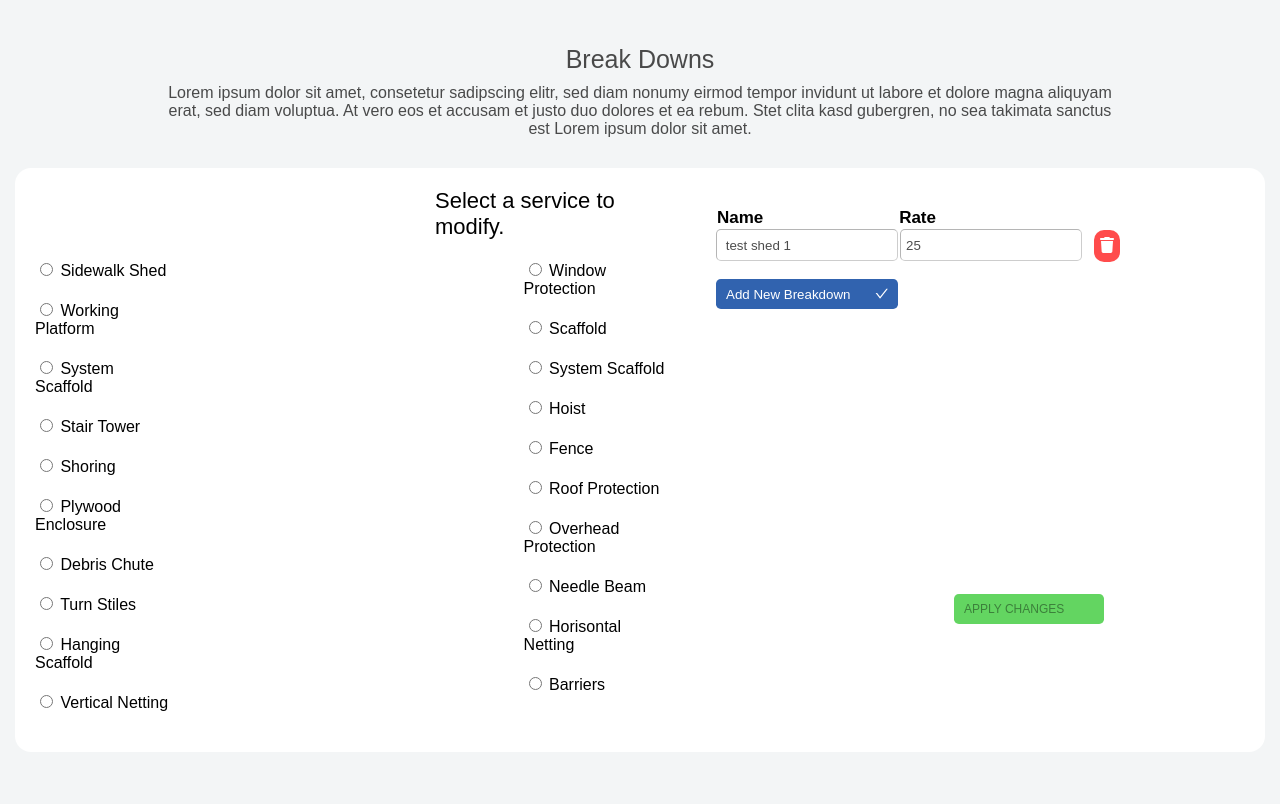
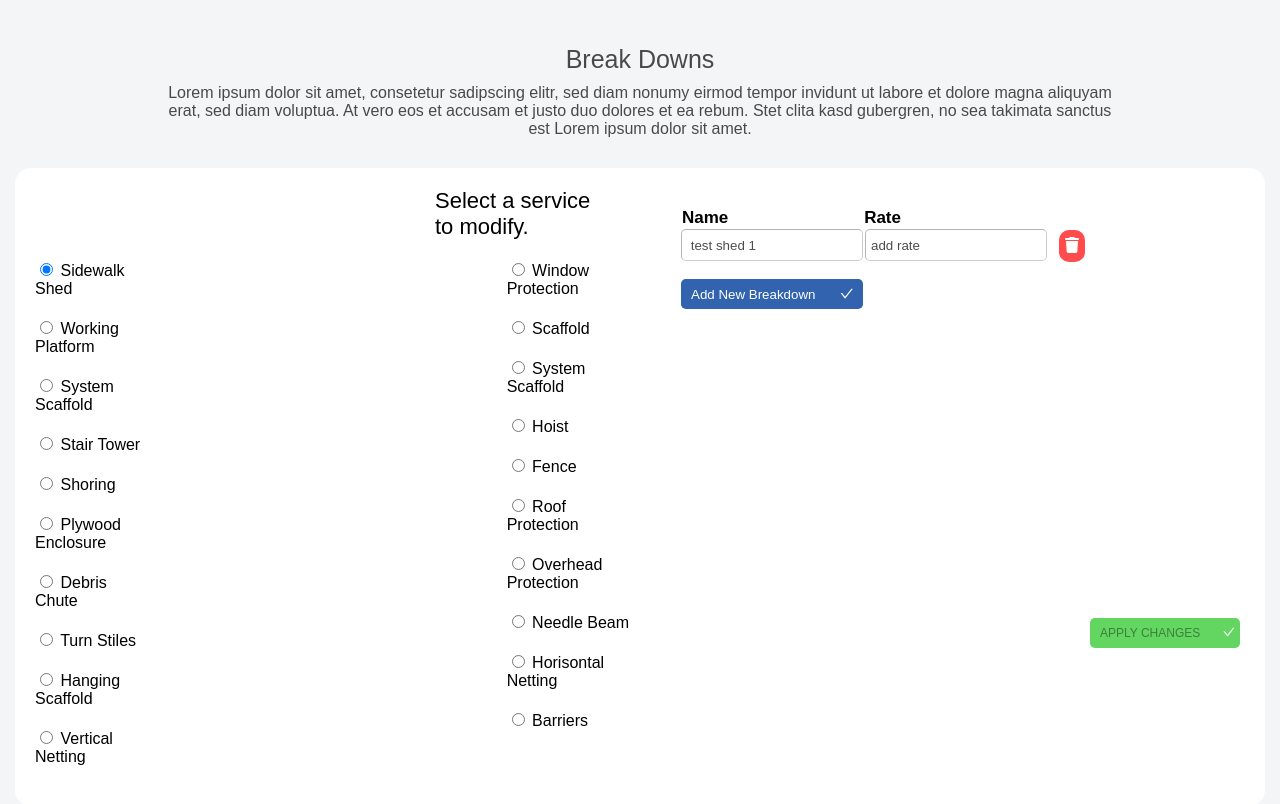
Before and after one commit to ErvisGuri/StyleUI, a React (Create React App) app: page / in a window 1280 px wide. Shown: the top 804 px of the page. Built offline with nearby package versions, Linux system fonts and the light colour scheme.

Commit message:
radioselected

```diff
--- a/src/App.css
+++ b/src/App.css
@@ -58,10 +58,15 @@ h3 {
   justify-content: space-between;
 }
 
+.input1-container {
+  padding: "180px"
+}
+
 /* .services-container {
   margin-top: 0px;
   gap: 300px;
 } */
+
 
 .service1 {
   margin: 10px 50px 40px 20px;
--- a/src/App.js
+++ b/src/App.js
@@ -1,4 +1,4 @@
-import React from "react";
+import React, { useState } from "react";
 import { BreakdownProvider } from "./BreakdownContext";
 
 //Importing Components
@@ -8,31 +8,41 @@ import Header from "./components/Nav";
 import "./App.css";
 import { Radio } from "antd";
 
+
 function App() {
+  const [selectedService, setSelectService] = useState(0);
+
   const radioServices1 = [
-    "Sidewalk Shed",
-    "Working Platform",
-    "System Scaffold",
-    "Stair Tower",
-    "Shoring",
-    "Plywood Enclosure",
-    "Debris Chute",
-    "Turn Stiles",
-    "Hanging Scaffold",
-    "Vertical Netting",
-  ];
+    { service: 'service-nr-1', id: 0, serviceName: 'Sidewalk Shed' },
+    { service: 'service-nr-2', id: 1, serviceName: 'Working Platform' },
+    { service: 'service-nr-3', id: 2, serviceName: 'System Scaffold' },
+    { service: 'service-nr-4', id: 3, serviceName: 'Stair Tower' },
+    { service: 'service-nr-5', id: 4, serviceName: 'Shoring' },
+    { service: 'service-nr-6', id: 5, serviceName: 'Plywood Enclosure' },
+    { service: 'service-nr-7', id: 6, serviceName: 'Debris Chute' },
+    { service: 'service-nr-8', id: 7, serviceName: 'Turn Stiles' },
+    { service: 'service-nr-9', id: 8, serviceName: 'Hanging Scaffold' },
+    { service: 'service-nr-10', id: 9, serviceName: 'Vertical Netting' },
+  ]
   const radioServices2 = [
-    "Window Protection",
-    "Scaffold",
-    "System Scaffold",
-    "Hoist",
-    "Fence",
-    "Roof Protection",
-    "Overhead Protection",
-    "Needle Beam",
-    "Horisontal Netting",
-    "Barriers",
-  ];
+    { service: 'service-nr-1', id: 0, serviceName: 'Window Protection' },
+    { service: 'service-nr-2', id: 1, serviceName: 'Scaffold' },
+    { service: 'service-nr-3', id: 2, serviceName: 'System Scaffold' },
+    { service: 'service-nr-4', id: 3, serviceName: 'Hoist' },
+    { service: 'service-nr-5', id: 4, serviceName: 'Fence' },
+    { service: 'service-nr-6', id: 5, serviceName: 'Roof Protection' },
+    { service: 'service-nr-7', id: 6, serviceName: 'Overhead Protection' },
+    { service: 'service-nr-8', id: 7, serviceName: 'Needle Beam' },
+    { service: 'service-nr-9', id: 8, serviceName: 'Horisontal Netting' },
+    { service: 'service-nr-10', id: 9, serviceName: 'Barriers' },
+  ]
+
+  const onChangeValue = (e) => {
+    console.log(e.target.value)
+    setSelectService({
+      selectedService: e.target.value
+    })
+  }
 
   return (
     <div className="App">
@@ -41,30 +51,29 @@ function App() {
         <div className="card">
           <div className="container">
             <div>
-              <h2>Select a service to modify.</h2>
-              <div
-                className="services-container"
-                style={{ marginTop: "0", display: "flex", gap: "300px" }}
-              >
+              <h2>
+                Select a service to modify.
+              </h2>
+              <div className="services-container" style={{ marginTop: "0", display: "flex", gap: "300px" }}>
                 <div className="service1">
-                  {radioServices1.map((services, i) => {
-                    return <Radio key={i}>{` ${services}`}</Radio>;
+                  {radioServices1.map((service, i) => {
+                    // console.log(services.id)
+                    return <Radio value={service.id} checked={selectedService === service.id} onChange={onChangeValue} key={i} > {` ${service.serviceName}`}</Radio>
                   })}
                 </div>
                 <div className="service2">
                   {radioServices2.map((services, i) => {
-                    return <Radio key={i}>{` ${services}`}</Radio>;
+                    // console.log(radioServices2.id)
+                    return <Radio key={i}>{` ${services.serviceName}`}</Radio>
                   })}
                 </div>
               </div>
             </div>
-            <div className="input-container">
-              <BreakdownList />
-            </div>
+            <BreakdownList />
           </div>
         </div>
-      </BreakdownProvider>
-    </div>
+      </BreakdownProvider >
+    </div >
   );
 }
 
--- a/src/BreakdownContext.js
+++ b/src/BreakdownContext.js
@@ -6,6 +6,7 @@ export function BreakdownProvider({ children }) {
   const [input, setInput] = useState("");
   const [breakdowns, setBreakdowns] = useState([]);
   const [rate, setRate] = useState("");
+  const [servicetext, setServiceText] = useState("")
 
   return (
     <BreakdownContext.Provider
@@ -13,6 +14,7 @@ export function BreakdownProvider({ children }) {
         inputValue: [input, setInput],
         breakdownsValue: [breakdowns, setBreakdowns],
         rateValue: [rate, setRate],
+        holderValue: [servicetext, setServiceText],
       }}
     >
       {children}
--- a/src/components/Breakdown.jsx
+++ b/src/components/Breakdown.jsx
@@ -33,7 +33,7 @@ const Breakdown = ({ breakdown }) => {
           value={breakdown.rate}
           className="input-ant"
           type="number"
-          placeholder="25"
+          placeholder="add rate"
           readOnly
         />
         <div className="background-icon">
--- a/src/components/BreakdownList.jsx
+++ b/src/components/BreakdownList.jsx
@@ -49,7 +49,6 @@ const BreakdownList = () => {
         {breakdowns.map((breakdown, i) => {
           return <Breakdown key={breakdown.id} breakdown={breakdown} />;
         })}
-
         <FormInput breakdown={{ text: "", rate: null }}></FormInput>
         <div>
           <Button
@@ -64,7 +63,7 @@ const BreakdownList = () => {
       </div>
       <div
         className="apply-button"
-        style={{ display: "flex", marginTop: "330px", marginRight: "1px" }}
+        style={{ display: "flex", marginTop: "450px", marginRight: "5px" }}
       >
         <Button
           onClick={applyChangesHandler}
--- a/src/components/Form.jsx
+++ b/src/components/Form.jsx
@@ -32,14 +32,11 @@ const FormInput = ({ breakdown }) => {
           onChange={rateInputHandler}
           className="input-ant"
           type="number"
-          placeholder="25"
+          placeholder="add rate"
+          checked="checked"
         />
         <div className="background-icon">
-          <FontAwesomeIcon
-            className="trash"
-            icon={faTrash}
-            // onClick={deleteHandler}
-          />
+          <FontAwesomeIcon className="trash" icon={faTrash} />
         </div>
       </div>
     </>
```
Also changed, not shown: 1 other file (tests, documents, lock files or other folders).
